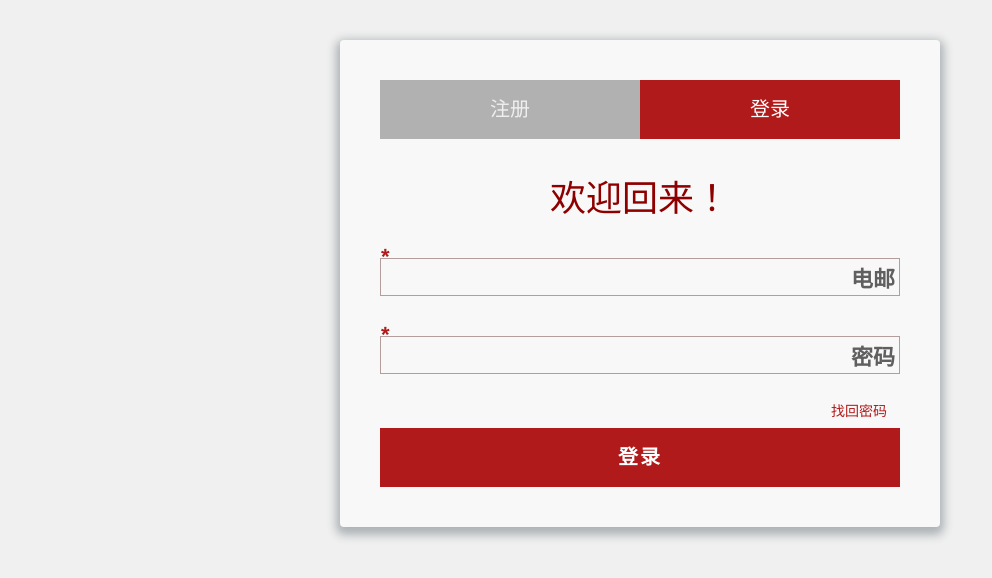
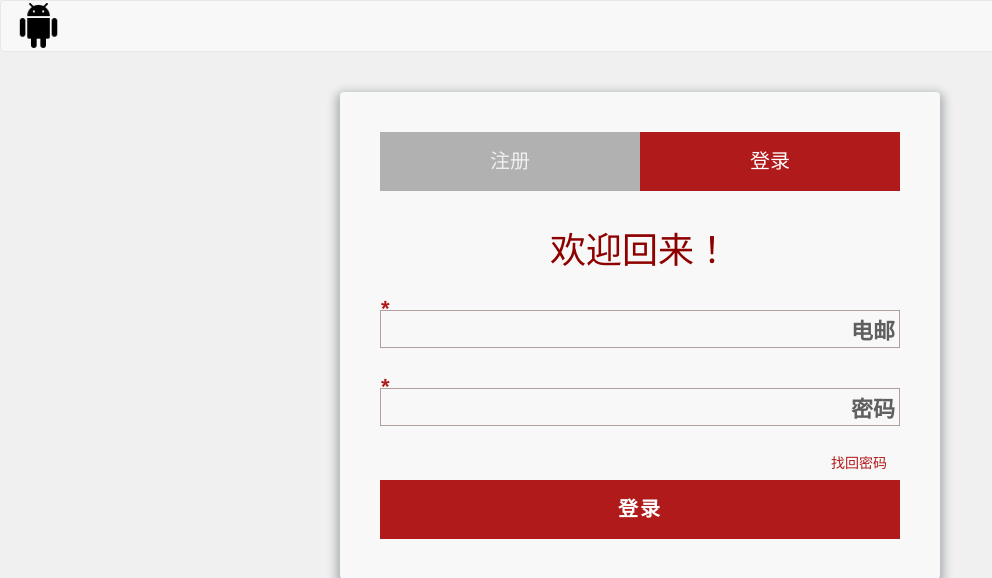
Before and after one commit to myleshk/SMS_Manager_static, a PHP site: page / in a window 1280 px wide. Shown: the top 578 px of the page, without its empty margins (0-992 px from the left). Run offline with PHP 8.4, Linux system fonts and the light colour scheme; some libraries are stand-ins or nearby versions.

Commit message:
Add app download link

```diff
--- a/web/css/main.css
+++ b/web/css/main.css
@@ -29,3 +29,8 @@ td,th {
     text-align: left !important;
     vertical-align: middle !important;
 }
+
+img#download-app {
+    height: 45px;
+    margin-top: -13px;
+}
--- a/web/index.php
+++ b/web/index.php
@@ -9,7 +9,15 @@
 </head>
 
 <body>
-
+<nav class="navbar navbar-default">
+    <div class="container-fluid">
+        <div class="navbar-header">
+            <a href="./sms_manager.apk" target="_blank" class="navbar-brand pull-right">
+                <img src="img/ic_android_black_48dp_1x.png" title="下载APP" alt="下载APP" id="download-app">
+            </a>
+        </div>
+    </div>
+</nav>
 <?php
 
 $login_form = /** @lang HTML */
```
Also changed, not shown: web/img/ic_android_black_48dp_1x.png (added), 1 other file.
